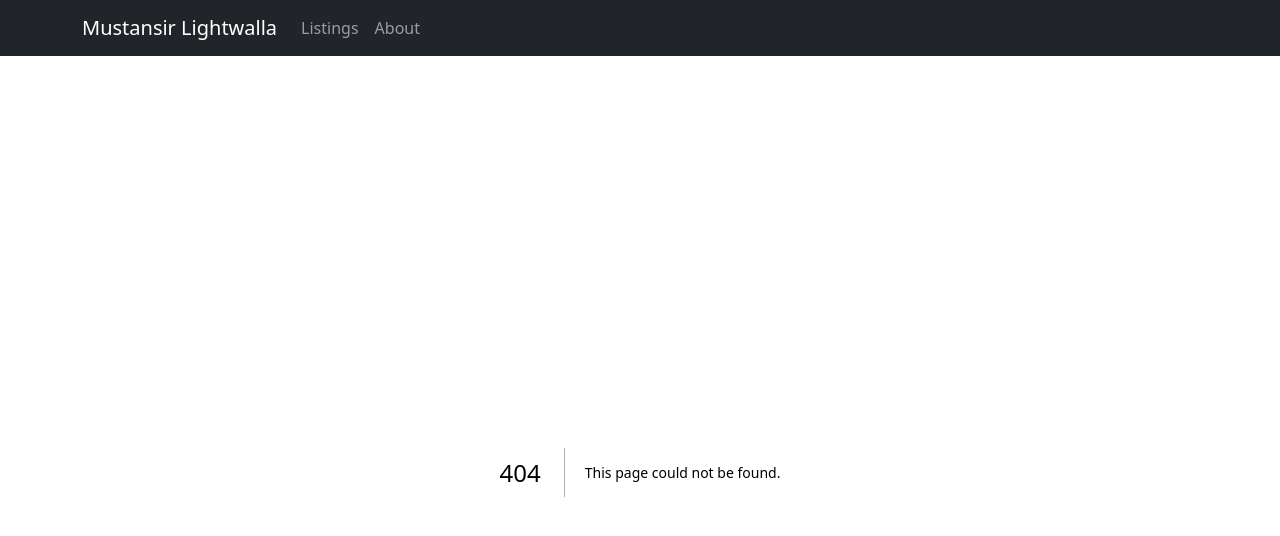
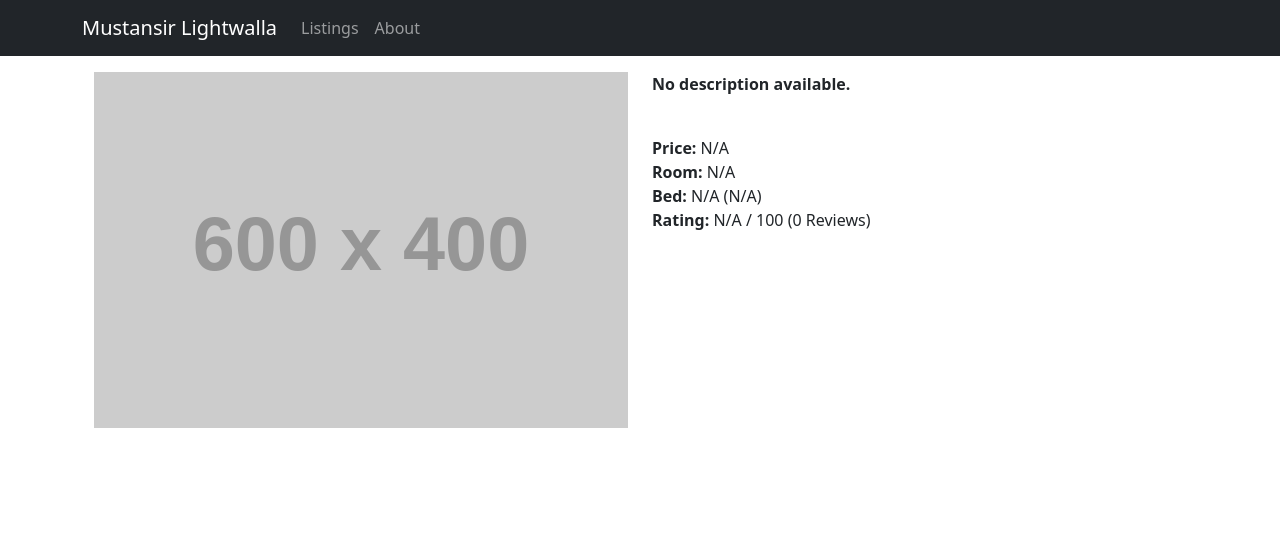
Before and after one commit to obesememes/BTI425-3, a Next.js app: page /components/ListingDetails in a window 1280 px wide. Before the commit this address had no page. Shown: the top 536 px of the page. Built offline with nearby package versions, Linux system fonts and the light colour scheme.

Commit message:
Step 6 done

```diff
--- a/pages/_app.js
+++ b/pages/_app.js
@@ -1,4 +1,4 @@
-import Layout from '@/components/Layout';
+import Layout from '@/pages/components/Layout';
 import { SWRConfig } from 'swr';
 import 'bootstrap/dist/css/bootstrap.min.css'; // Keep this line
 
--- a/components/ListingDetails.js
+++ b/pages/components/ListingDetails.js
@@ -1,6 +1,17 @@
 import { Container, Row, Col } from "react-bootstrap";
 
-export default function ListingDetails({ listing }) {
+export default function ListingDetails({ listing = {} }) {
+    const {
+        images = {},
+        neighborhood_overview = "No description available.",
+        price,
+        room_type = "N/A",
+        bed_type = "N/A",
+        beds = "N/A",
+        review_scores = {},
+        number_of_reviews = 0
+    } = listing;
+
     return (
         <Container>
             <Row>
@@ -12,7 +23,7 @@ export default function ListingDetails({ listing }) {
                                 "https://placehold.co/600x400?text=Photo+Not+Available";
                         }}
                         className="img-fluid w-100"
-                        src={listing.images?.picture_url}
+                        src={images.picture_url || "https://placehold.co/600x400?text=Photo+Not+Available"}
                         alt="Listing Image"
                     />
                     <br />
@@ -21,19 +32,19 @@ export default function ListingDetails({ listing }) {
 
                 <Col lg>
                     <p>
-                        <strong>{listing.neighborhood_overview || "No description available."}</strong>
+                        <strong>{neighborhood_overview}</strong>
                     </p>
                     <br />
 
                     <p>
-                        <strong>Price:</strong> ${listing.price?.toFixed(2)}
+                        <strong>Price:</strong> {price !== undefined ? `$${price.toFixed(2)}` : "N/A"}
                         <br />
-                        <strong>Room:</strong> {listing.room_type}
+                        <strong>Room:</strong> {room_type}
                         <br />
-                        <strong>Bed:</strong> {listing.bed_type} ({listing.beds})
+                        <strong>Bed:</strong> {bed_type} ({beds})
                         <br />
-                        <strong>Rating:</strong> {listing.review_scores?.review_scores_rating || "N/A"} / 100
-                        ({listing.number_of_reviews} Reviews)
+                        <strong>Rating:</strong> {review_scores.review_scores_rating || "N/A"} / 100
+                        ({number_of_reviews} Reviews)
                     </p>
                     <br />
                 </Col>
```
Also changed, not shown: components/PageHeader.js (deleted, +0 -14 lines), pages/about.js (+28 -26 lines), pages/components/PageHeader.js (added, +10 -0 lines), pages/components/Layout.js (renamed from components/Layout.js), pages/components/MainNav.js (renamed from components/MainNav.js).
